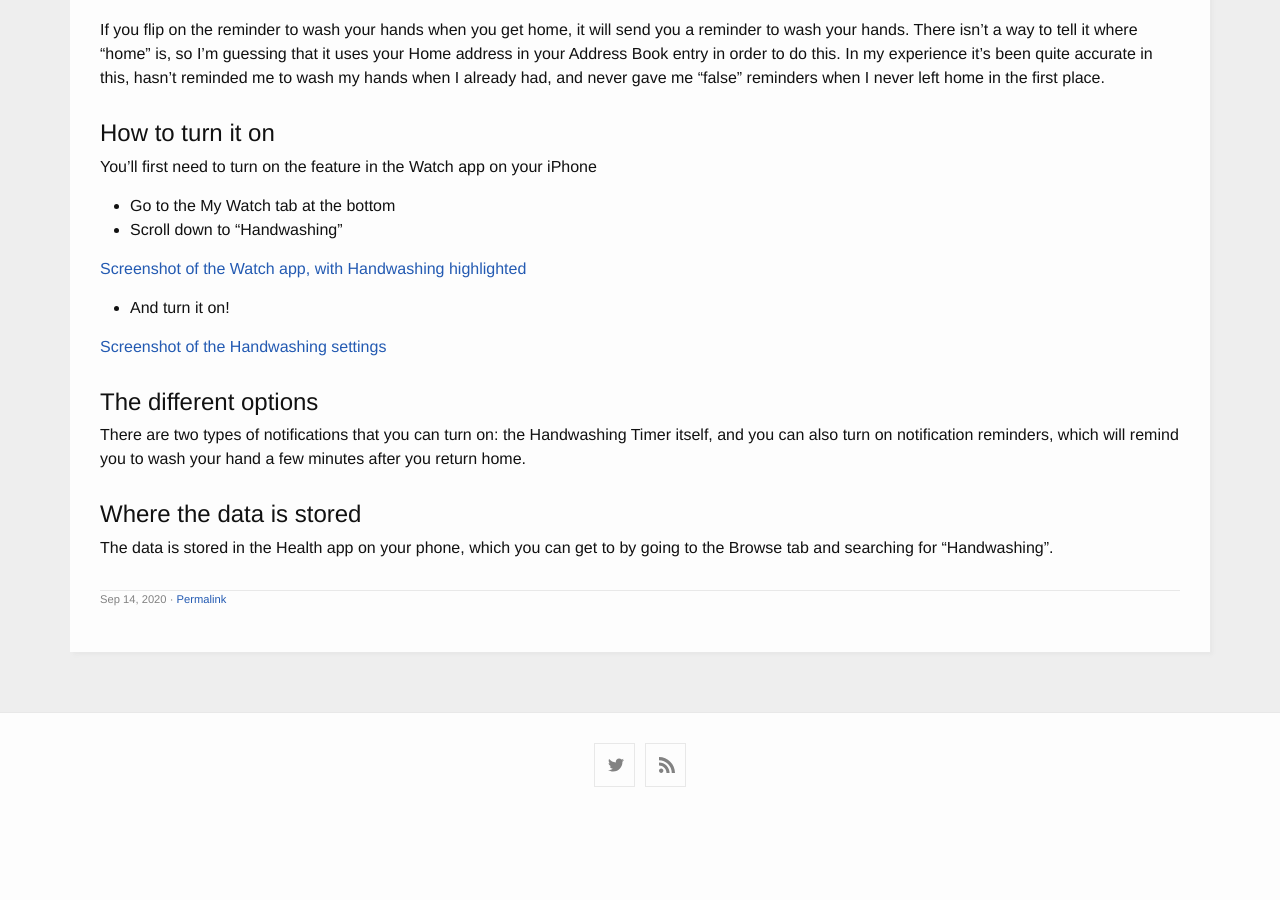
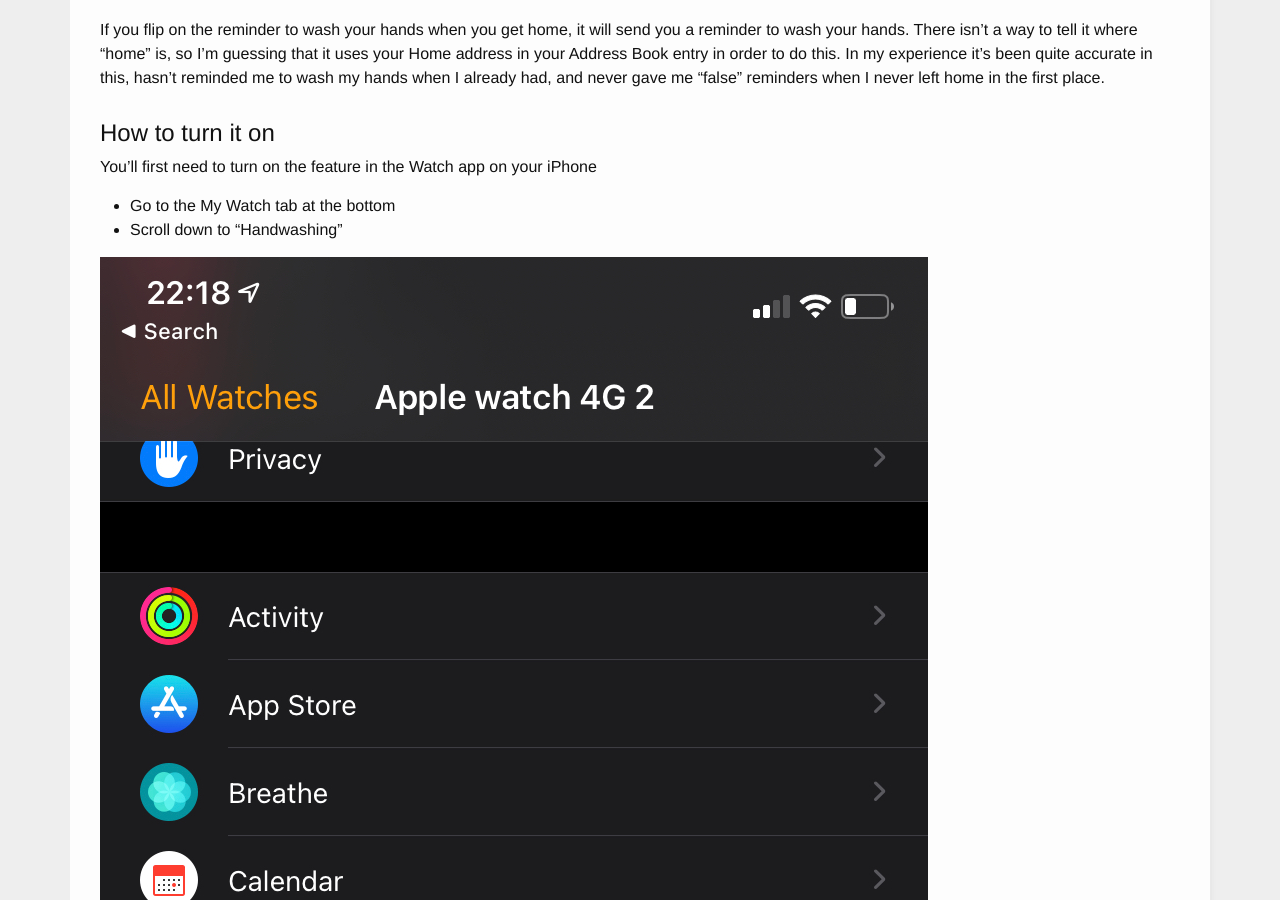
Before and after one commit to thatdamnqa/swipetounlock, a Jekyll site: the page built from _posts/2020-09-15-handwashing-with-the-apple-watch.markdown, in a window 1280 px wide and 900 px high, scrolled down 403 px. Built offline with Jekyll 4.4.1, drawn with Linux system fonts in a browser that asks for light colours; before the commit the page ends 1220 px from its top, so only the background shows below that.

Commit message:
Markdown fix...

```diff
--- a/_posts/2020-09-15-handwashing-with-the-apple-watch.markdown
+++ b/_posts/2020-09-15-handwashing-with-the-apple-watch.markdown
@@ -28,10 +28,10 @@ You’ll first need to turn on the feature in the Watch app on your iPhone
 * Go to the My Watch tab at the bottom
 * Scroll down to “Handwashing”
 
-[Screenshot of the Watch app, with Handwashing highlighted](/assets/post-images/handwashing/watchapp.jpeg)
+![Screenshot of the Watch app, with Handwashing highlighted](/assets/post-images/handwashing/watchapp.jpeg)
 * And turn it on!
 
-[Screenshot of the Handwashing settings](/assets/post-images/handwashing/settings.jpeg)
+![Screenshot of the Handwashing settings](/assets/post-images/handwashing/settings.jpeg)
 
 ### The different options
 There are two types of notifications that you can turn on: the Handwashing Timer itself, and you can also turn on
```
